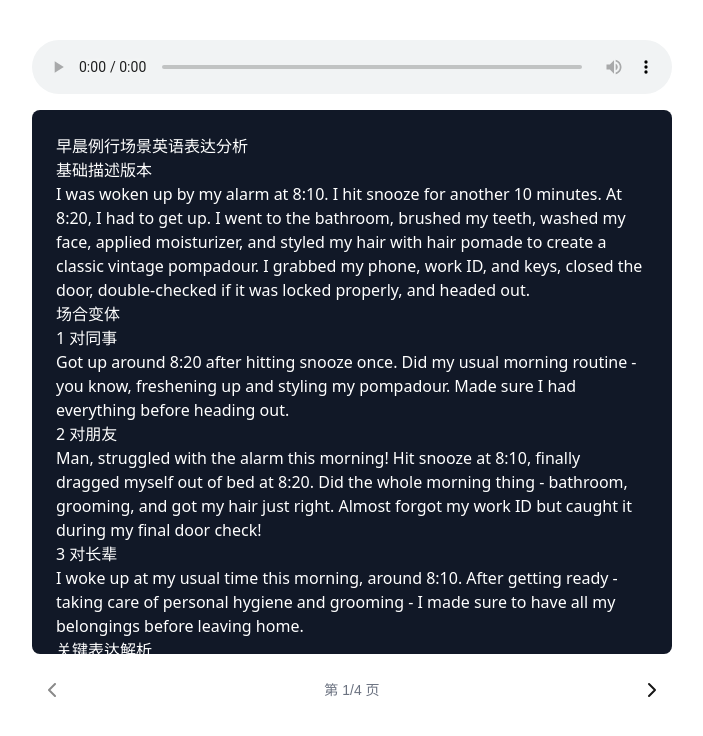
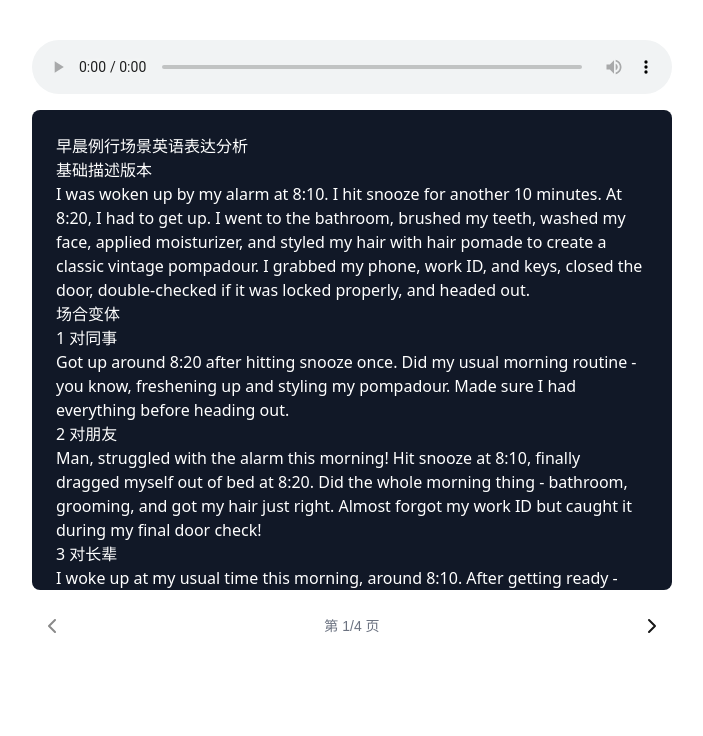
Before and after one commit to lfhwnqe/english-sst, a Next.js app: page /english/play in a window 1280 px wide. Shown: the top 736 px of the page, without its empty margins (288-991 px from the left). Built offline with nearby package versions, Linux system fonts and the light colour scheme; what aws-amplify would draw is missing.

Commit message:
feature: 勉强优化一下

```diff
--- a/app/components/common/scrollPlayer.tsx
+++ b/app/components/common/scrollPlayer.tsx
@@ -57,7 +57,7 @@ export default function PagePlayer({ audioUrl, text }: Props) {
 
       <div
         ref={containerRef}
-        className="h-[calc(100vh-16rem)] bg-gray-900 p-6 rounded-lg text-white mb-4"
+        className="h-[calc(100vh-20rem)] bg-gray-900 p-6 rounded-lg text-white mb-4 overflow-hidden"
       >
         <pre className="whitespace-pre-wrap font-sans">
           {pages[currentPage]}
@@ -66,7 +66,7 @@ export default function PagePlayer({ audioUrl, text }: Props) {
 
       <div
         ref={testDivRef}
-        className="absolute invisible h-[calc(100vh-16rem)] whitespace-pre-wrap font-sans p-6"
+        className="absolute invisible h-[calc(100vh-20rem)] whitespace-pre-wrap font-sans p-6 overflow-hidden"
       />
 
       <div className="flex justify-between items-center">
```
